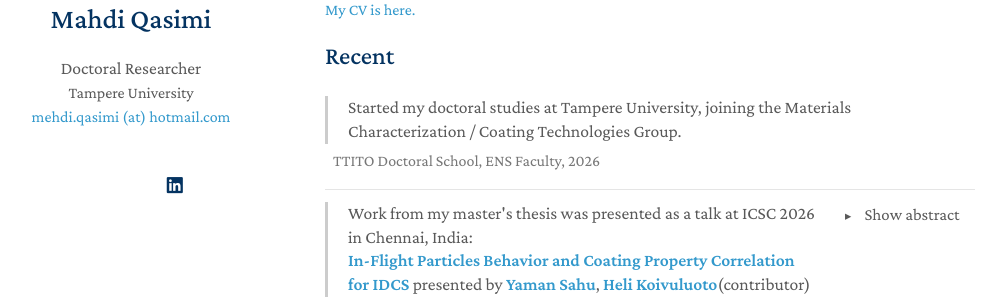
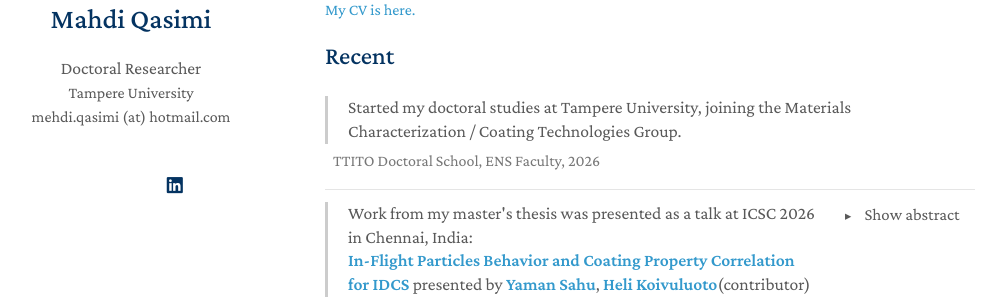
Before and after one commit to mehdiqasimi/mehdiqasimi.github.io, a Jekyll site: the page built from index.md, in a window 1280 px wide. Shown: the part 247-547 px from the top of the page, without its empty margins (145-1136 px from the left). Built offline with Jekyll 4.4.1, drawn with Linux system fonts in a browser that asks for light colours; a style sheet for code colours, icons or effects is not loaded; our own code applies the rules of GitHub Pages for plain Markdown files.

Commit message:
add contact-email color rule.css

```diff
--- a/assets/css/publications.css
+++ b/assets/css/publications.css
@@ -1,3 +1,5 @@
+.contact-email { color: inherit; text-decoration: none; }
+
 .badge {
     display: inline-block;
     padding: 0.25em 0.4em;
```
